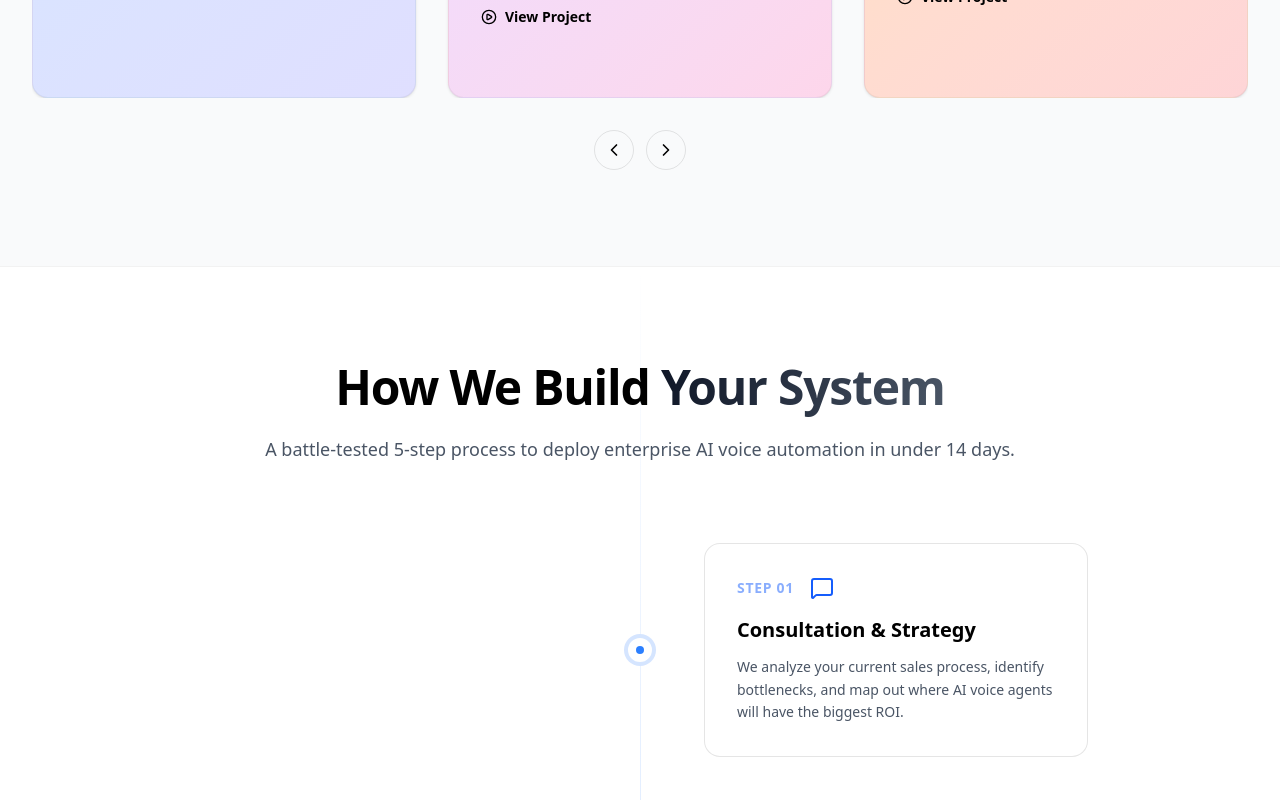
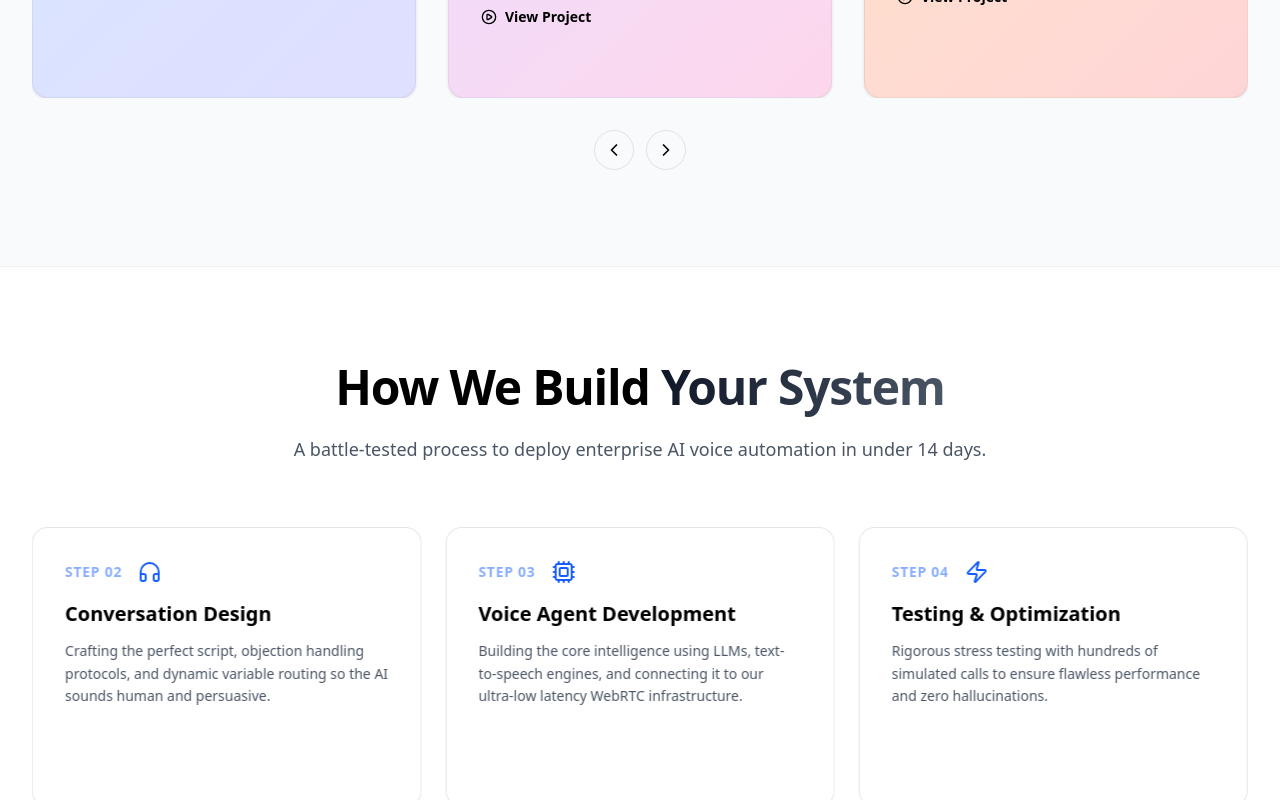
Before and after one commit to thelumin-ai/ai-voice-portfolio, a Next.js app: page / in a window 1280 px wide. Shown: the part 3536-4336 px from the top of the page. Built offline with nearby package versions, Linux system fonts and the light colour scheme; no server answers; the database is empty.

Commit message:
feat: exhaustive carousel integration and content enrichment

```diff
--- a/src/components/home/HowItWorks.tsx
+++ b/src/components/home/HowItWorks.tsx
@@ -1,9 +1,15 @@
 "use client";
 
 import { motion } from "framer-motion";
-import { MessageSquare, Cpu, Headphones, Zap, Rocket } from "lucide-react";
+import { MessageSquare, Cpu, Headphones, Zap, Rocket, ChevronLeft, ChevronRight } from "lucide-react";
+import { useEffect, useState, useRef } from "react";
+import { getProcessSteps } from "@/app/admin/(protected)/process-steps/actions";
+import { Swiper, SwiperSlide } from "swiper/react";
+import { Navigation, Autoplay } from "swiper/modules";
+import type { Swiper as SwiperType } from "swiper";
+import "swiper/css";
 
-const steps = [
+const defaultSteps = [
     {
         title: "Consultation & Strategy",
         description: "We analyze your current sales process, identify bottlenecks, and map out where AI voice agents will have the biggest ROI.",
@@ -31,24 +37,24 @@ const steps = [
     },
 ];
 
-import { useEffect, useState } from "react";
-import { getProcessSteps } from "@/app/admin/(protected)/process-steps/actions";
-
 export default function HowItWorks() {
-    const [processSteps, setProcessSteps] = useState<any[]>(steps);
+    const [processSteps, setProcessSteps] = useState<any[]>(defaultSteps);
     const [isLoading, setIsLoading] = useState(true);
+    const swiperRef = useRef<SwiperType | null>(null);
 
     useEffect(() => {
         const fetchSteps = async () => {
             try {
                 const data = await getProcessSteps();
                 if (data.data && data.data.length > 0) {
-                    const mappedData = data.data.filter(s => s.status === 'published').map((s, index) => ({
+                    const published = data.data.filter(s => s.status === 'published');
+                    if (published.length > 0) {
+                        const mappedData = published.map((s, index) => ({
                             ...s,
-                        // map icon from default steps based on index, or fallback
-                        icon: steps[index]?.icon || Rocket
+                            icon: (defaultSteps[index % defaultSteps.length] as any).icon || Rocket
                         }));
-                    setProcessSteps(mappedData.length > 0 ? mappedData : steps);
+                        setProcessSteps(mappedData);
+                    }
                 }
             } catch (error) {
                 console.error("Failed to fetch process steps:", error);
@@ -62,11 +68,8 @@ export default function HowItWorks() {
 
     return (
         <section className="py-24 bg-white dark:bg-black relative border-t border-black/5 dark:border-white/5 overflow-hidden transition-colors duration-300" id="how-it-works">
-            {/* Background stylistic line */}
-            <div className="absolute top-0 bottom-0 left-1/2 w-px bg-gradient-to-b from-blue-500/0 via-blue-500/20 to-blue-500/0 hidden md:block" />
-
             <div className="container mx-auto px-4 sm:px-6 lg:px-8 relative z-10">
-                <div className="text-center max-w-3xl mx-auto mb-20">
+                <div className="text-center max-w-3xl mx-auto mb-16">
                     <motion.h2
                         initial={{ opacity: 0, y: 20 }}
                         whileInView={{ opacity: 1, y: 0 }}
@@ -82,30 +85,34 @@ export default function HowItWorks() {
                         transition={{ delay: 0.1 }}
                         className="text-lg text-gray-600 dark:text-gray-400 transition-colors duration-300"
                     >
-                        A battle-tested 5-step process to deploy enterprise AI voice automation in under 14 days.
+                        A battle-tested process to deploy enterprise AI voice automation in under 14 days.
                     </motion.p>
                 </div>
 
-                <div className="max-w-4xl mx-auto">
+                <div className="relative">
+                    <Swiper
+                        modules={[Navigation, Autoplay]}
+                        spaceBetween={24}
+                        slidesPerView={1}
+                        breakpoints={{
+                            640: { slidesPerView: 2 },
+                            1024: { slidesPerView: 3 },
+                        }}
+                        autoplay={{ delay: 5000, disableOnInteraction: false }}
+                        loop={processSteps.length > 3}
+                        onSwiper={(swiper) => { swiperRef.current = swiper; }}
+                        className="pb-4"
+                    >
                         {processSteps.map((step, index) => (
+                            <SwiperSlide key={step.title + index}>
                                 <motion.div
-                            key={step.title}
                                     initial={{ opacity: 0, y: 20 }}
                                     whileInView={{ opacity: 1, y: 0 }}
-                            viewport={{ once: true, margin: "-100px" }}
+                                    viewport={{ once: true }}
                                     transition={{ delay: index * 0.1 }}
-                            className={`relative flex items-center mb-12 last:mb-0 ${index % 2 === 0 ? "md:flex-row-reverse" : "md:flex-row"
-                                } flex-col`}
+                                    className="h-full"
                                 >
-                            {/* Timeline dot */}
-                            <div className="hidden md:flex absolute left-1/2 -translate-x-1/2 w-8 h-8 rounded-full bg-white dark:bg-black border-4 border-blue-500/20 items-center justify-center z-10 transition-colors duration-300">
-                                <div className="w-2 h-2 rounded-full bg-blue-500" />
-                            </div>
-
-                            {/* Content box */}
-                            <div className={`w-full md:w-1/2 ${index % 2 === 0 ? "md:pl-16" : "md:pr-16"
-                                } mb-8 md:mb-0`}>
-                                <div className="glass-panel bg-white/50 dark:bg-zinc-900/50 p-8 relative overflow-hidden group hover:border-blue-500/30 transition-colors duration-300 border border-black/10 dark:border-white/10">
+                                    <div className="glass-panel bg-white/50 dark:bg-zinc-900/50 p-8 relative overflow-hidden group hover:border-blue-500/30 transition-colors duration-300 border border-black/10 dark:border-white/10 h-full min-h-[280px]">
                                         <div className="absolute top-0 left-0 w-full h-1 bg-gradient-to-r from-blue-500/0 via-blue-500/50 to-blue-500/0 opacity-0 group-hover:opacity-100 transition-opacity" />
                                         <div className="flex items-center mb-4 text-blue-600 dark:text-blue-400">
                                             <span className="text-sm font-bold tracking-wider mr-4 opacity-50">STEP 0{index + 1}</span>
@@ -114,9 +121,28 @@ export default function HowItWorks() {
                                         <h3 className="text-xl font-semibold text-black dark:text-white mb-3 transition-colors duration-300">{step.title}</h3>
                                         <p className="text-gray-600 dark:text-gray-400 text-sm leading-relaxed transition-colors duration-300">{step.description}</p>
                                     </div>
+                                </motion.div>
+                            </SwiperSlide>
+                        ))}
+                    </Swiper>
+
+                    {/* Navigation Arrows */}
+                    <div className="flex justify-center gap-3 mt-8">
+                        <button
+                            onClick={() => swiperRef.current?.slidePrev()}
+                            className="w-10 h-10 rounded-full border border-black/10 dark:border-white/20 flex items-center justify-center text-black dark:text-white hover:bg-blue-600 hover:border-blue-600 hover:text-white transition-all duration-300"
+                            aria-label="Previous step"
+                        >
+                            <ChevronLeft className="w-5 h-5" />
+                        </button>
+                        <button
+                            onClick={() => swiperRef.current?.slideNext()}
+                            className="w-10 h-10 rounded-full border border-black/10 dark:border-white/20 flex items-center justify-center text-black dark:text-white hover:bg-blue-600 hover:border-blue-600 hover:text-white transition-all duration-300"
+                            aria-label="Next step"
+                        >
+                            <ChevronRight className="w-5 h-5" />
+                        </button>
                     </div>
-                        </motion.div>
-                    ))}
                 </div>
             </div>
         </section>
--- a/src/components/home/Solutions.tsx
+++ b/src/components/home/Solutions.tsx
@@ -39,6 +39,18 @@ const defaultSolutions = [
         title: "Appointment Scheduling",
         description: "AI agents that check calendar availability, handle rescheduling, and send confirmations — without human intervention.",
         icon_name: "CalendarCheck",
+        href: "/#solutions"
+    },
+    {
+        title: "Custom AI Dashboards",
+        description: "Get full visibility into your AI's performance with real-time analytics, call transcripts, and conversion tracking.",
+        icon_name: "BarChart3",
+        href: "/#solutions"
+    },
+    {
+        title: "Multi-Language Support",
+        description: "Deploy AI voice agents that speak and understand over 50+ languages with native-level fluency and local accents.",
+        icon_name: "Languages",
         href: "/#solutions"
     },
 ];
--- a/src/components/home/TechStack.tsx
+++ b/src/components/home/TechStack.tsx
@@ -1,8 +1,15 @@
 "use client";
 
 import { motion } from "framer-motion";
+import { useEffect, useState, useRef } from "react";
+import { getTechStack } from "@/app/admin/(protected)/tech-stack/actions";
+import { Swiper, SwiperSlide } from "swiper/react";
+import { Navigation, Autoplay } from "swiper/modules";
+import type { Swiper as SwiperType } from "swiper";
+import { ChevronLeft, ChevronRight } from "lucide-react";
+import "swiper/css";
 
-const categories = [
+const defaultCategories = [
     {
         name: "Voice & Chat Infrastructure",
         tools: ["VAPI", "Retell", "Twilio", "LiveKit", "Typebot"]
@@ -25,12 +32,10 @@ const categories = [
     }
 ];
 
-import { useEffect, useState } from "react";
-import { getTechStack } from "@/app/admin/(protected)/tech-stack/actions";
-
 export default function TechStack() {
-    const [groupedTech, setGroupedTech] = useState<any[]>(categories);
+    const [groupedTech, setGroupedTech] = useState<any[]>(defaultCategories);
     const [isLoading, setIsLoading] = useState(true);
+    const swiperRef = useRef<SwiperType | null>(null);
 
     useEffect(() => {
         const fetchTech = async () => {
@@ -39,7 +44,6 @@ export default function TechStack() {
                 if (data && data.length > 0) {
                     const published = data.filter(t => t.status === 'published');
                     if (published.length > 0) {
-                        // Group by category
                         const grouped = published.reduce((acc: any, curr: any) => {
                             if (!acc[curr.category]) {
                                 acc[curr.category] = { name: curr.category, tools: [] };
@@ -48,14 +52,13 @@ export default function TechStack() {
                             return acc;
                         }, {});
                         setGroupedTech(Object.values(grouped));
-                        setIsLoading(false);
-                        return;
                     }
                 }
             } catch (error) {
                 console.error("Failed to fetch tech stack:", error);
+            } finally {
+                setIsLoading(false);
             }
-            setIsLoading(false);
         };
 
         fetchTech();
@@ -80,27 +83,41 @@ export default function TechStack() {
                         transition={{ delay: 0.1 }}
                         className="text-lg text-gray-600 dark:text-gray-400 transition-colors duration-300"
                     >
-                        We don't rely on basic, out-of-the-box software. We wire together industry-leading platforms to create robust, low-latency, and highly intelligent systems.
+                        We wire together industry-leading platforms to create robust, low-latency, and highly intelligent systems.
                     </motion.p>
                 </div>
 
-                <div className="grid grid-cols-1 md:grid-cols-2 lg:grid-cols-3 gap-6 max-w-5xl mx-auto">
+                <div className="relative">
+                    <Swiper
+                        modules={[Navigation, Autoplay]}
+                        spaceBetween={24}
+                        slidesPerView={1}
+                        breakpoints={{
+                            640: { slidesPerView: 2 },
+                            1024: { slidesPerView: 3 },
+                        }}
+                        autoplay={{ delay: 4000, disableOnInteraction: false }}
+                        loop={groupedTech.length > 3}
+                        onSwiper={(swiper) => { swiperRef.current = swiper; }}
+                        className="pb-4"
+                    >
                         {groupedTech.map((category, index) => (
+                            <SwiperSlide key={category.name}>
                                 <motion.div
-                            key={category.name}
                                     initial={{ opacity: 0, y: 20 }}
                                     whileInView={{ opacity: 1, y: 0 }}
                                     viewport={{ once: true }}
                                     transition={{ delay: index * 0.1 }}
-                            className="glass-panel p-8 group border border-black/5 dark:border-white/5 hover:border-black/20 dark:hover:border-white/20 transition-all bg-gray-50 dark:bg-black/40 shadow-sm dark:shadow-none duration-300"
+                                    className="h-full"
                                 >
+                                    <div className="glass-panel p-8 group border border-black/5 dark:border-white/5 hover:border-black/20 dark:hover:border-white/20 transition-all bg-gray-50 dark:bg-black/40 shadow-sm dark:shadow-none duration-300 h-full min-h-[320px]">
                                         <h3 className="text-lg font-semibold text-black dark:text-white mb-4 border-b border-black/10 dark:border-white/10 pb-4 transition-colors duration-300">{category.name}</h3>
                                         <ul className="space-y-3">
-                                {category.tools.map((tool: any) => {
+                                            {category.tools.map((tool: any, i: number) => {
                                                 const toolName = typeof tool === 'string' ? tool : tool.name;
                                                 const toolIcon = typeof tool === 'string' ? null : tool.icon_url;
                                                 return (
-                                        <li key={toolName} className="flex items-center text-gray-600 dark:text-gray-400 text-sm transition-colors duration-300">
+                                                    <li key={toolName + i} className="flex items-center text-gray-600 dark:text-gray-400 text-sm transition-colors duration-300">
                                                         {toolIcon ? (
                                                             <img src={toolIcon} alt={toolName} className="w-4 h-4 mr-3 object-contain" />
                                                         ) : (
@@ -111,8 +128,29 @@ export default function TechStack() {
                                                 );
                                             })}
                                         </ul>
+                                    </div>
                                 </motion.div>
+                            </SwiperSlide>
                         ))}
+                    </Swiper>
+
+                    {/* Navigation Arrows */}
+                    <div className="flex justify-center gap-3 mt-8">
+                        <button
+                            onClick={() => swiperRef.current?.slidePrev()}
+                            className="w-10 h-10 rounded-full border border-black/10 dark:border-white/20 flex items-center justify-center text-black dark:text-white hover:bg-blue-600 hover:border-blue-600 hover:text-white transition-all duration-300"
+                            aria-label="Previous category"
+                        >
+                            <ChevronLeft className="w-5 h-5" />
+                        </button>
+                        <button
+                            onClick={() => swiperRef.current?.slideNext()}
+                            className="w-10 h-10 rounded-full border border-black/10 dark:border-white/20 flex items-center justify-center text-black dark:text-white hover:bg-blue-600 hover:border-blue-600 hover:text-white transition-all duration-300"
+                            aria-label="Next category"
+                        >
+                            <ChevronRight className="w-5 h-5" />
+                        </button>
+                    </div>
                 </div>
             </div>
         </section>
```
Also changed, not shown: src/components/home/UseCases.tsx (+30 -0 lines). Lines whose indentation alone changed are shown as unchanged.
